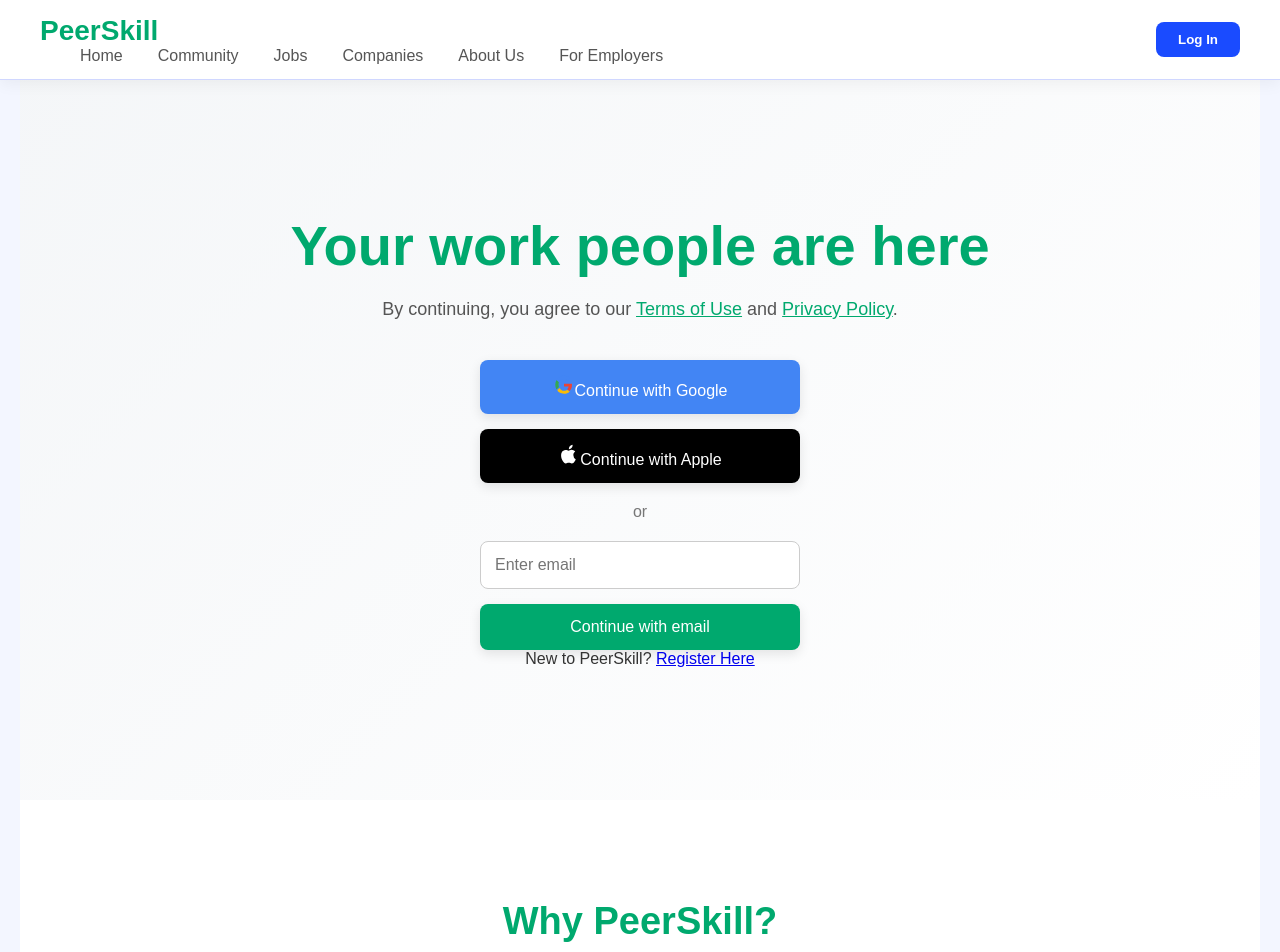
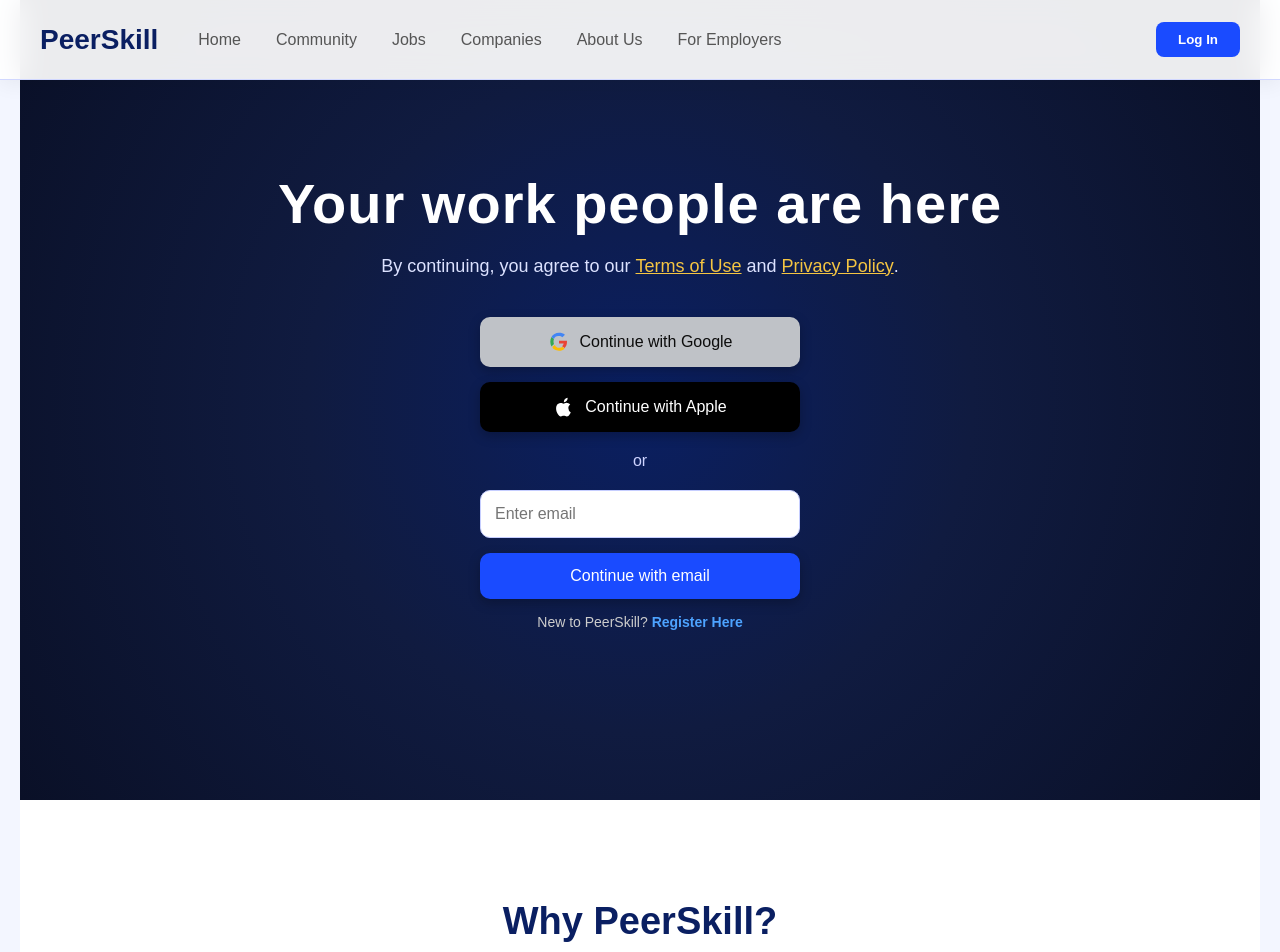
Before and after one commit to Amaan-Mujawar/PeerSkill-Platform, a React (Vite) app in the folder PeerSkill/: page / in a window 1280 px wide. Shown: the top 952 px of the page. Built offline with nearby package versions, Linux system fonts and the light colour scheme; no server answers.

Commit message:
Revert "Minor changes saved to local files"
This reverts commit b44a9d06e64d7b022a467572dc55199a94f70981.

```diff
--- a/PeerSkill/src/components/LandingPage.css
+++ b/PeerSkill/src/components/LandingPage.css
@@ -9,8 +9,8 @@ html, body {
   width: 100%;
   min-height: 100%;
   font-family: 'Poppins', sans-serif;
-  color: #333;
-  background: #f4f6f8;
+  color: #444;
+  background: #f3f6ff; /* very light bluish background */
   scroll-behavior: smooth;
 }
 
@@ -21,6 +21,39 @@ html, body {
   overflow-x: hidden;
   padding: 0 20px;
 }
+/* button login */
+/* Login button inside nav */
+.nav-menu .login-btn {
+  padding: 8px 18px;
+  border-radius: 8px;
+  background: #1A4BFF;     /* Sapphire Blue */
+  color: #fff !important;
+  font-weight: 600;
+  transition: 0.3s;
+  box-shadow: 0 3px 10px rgba(0,0,80,0.25);
+}
+
+.nav-menu .login-btn:hover {
+  background: #0A1F62;     /* Royal Blue Dark */
+  color: #fff;
+  transform: translateY(-2px);
+  box-shadow: 0 4px 14px rgba(0,0,60,0.35);
+}
+
+/* google,apple */
+.login-box button {
+  display: flex;
+  align-items: center;
+  justify-content: center;
+  gap: 10px;         /* space between icon and text */
+}
+
+.btn-icon {
+  display: flex;
+  align-items: center;
+}
+
+
 
 /* ================= NAVBAR ================= */
 .navbar {
@@ -30,40 +63,80 @@ html, body {
   width: 100%;
   height: 80px;
   padding: 0 40px;
+
   display: flex;
-  justify-content: space-between;
   align-items: center;
-  background: rgba(255, 255, 255, 0.95);
-  backdrop-filter: blur(10px);
-  box-shadow: 0 4px 15px rgba(0,0,0,0.05);
+  justify-content: space-between;   /* NEW: allows right item */
+
+  background: rgba(255, 255, 255, 0.92);
+  backdrop-filter: blur(14px);
+  box-shadow: 0 4px 20px rgba(0,0,0,0.06);
   z-index: 1000;
 }
+.nav-left {
+  display: flex;
+  align-items: center;
+  gap: 40px;
+}
+
+.nav-login-right {
+  margin-left: auto;
+}
+
+
 
 .nav-logo {
   font-size: 28px;
   font-weight: 700;
-  color: #00a96e;
+  color: #0A1F62; /* Royal Blue */
 }
 
 .nav-menu {
   list-style: none;
   display: flex;
   gap: 35px;
+  align-items: center;
+  margin-left: 0 !important; /* ensures left alignment */
 }
+
 
 .nav-menu li {
   cursor: pointer;
   font-weight: 500;
   color: #555;
-  white-space: nowrap;
   transition: 0.3s;
 }
 
 .nav-menu li:hover {
-  color: #00a96e;
+  color: #1A4BFF; /* Sapphire glow */
 }
 
-/* ================= HERO / FULLSCREEN LOGIN ================= */
+.login-btn {
+  padding: 10px 22px;
+  border: none;
+  border-radius: 8px;
+  background: #1A4BFF;        /* Sapphire Blue */
+  color: #fff;
+  font-weight: 600;
+  font-size: 15px;
+  cursor: pointer;
+  transition: 0.25s ease;
+  box-shadow: 0 4px 12px rgba(0, 0, 80, 0.25);
+  white-space: nowrap;        /* keeps it tidy */
+}
+
+.login-btn:hover {
+  background: #0A1F62;        /* Royal Blue - dark */
+  transform: translateY(-2px);
+  box-shadow: 0 6px 18px rgba(0, 0, 60, 0.35);
+}
+
+.login-btn:active {
+  transform: translateY(0);
+  box-shadow: 0 3px 10px rgba(0, 0, 60, 0.25);
+}
+
+/* ================= HERO ================= */
 .hero {
   width: 100%;
   min-height: 100vh;
@@ -72,39 +145,42 @@ html, body {
   align-items: center;
   flex-direction: column;
   text-align: center;
-  background: linear-gradient(135deg, #f4f6f8, #ffffff);
+  background: radial-gradient(circle at center,
+    #0A1F62 0%,        /* deep royal blue center */
+    #101b40 45%,
+    #0a1027 100%      /* deep dark fade */
+  );
+  padding-top: 80px;
   padding: 0 20px;
-  padding-top: 80px; /* space for fixed navbar */
-  z-index: 0;
 }
 
 .hero-content {
   max-width: 900px;
   margin: 0 auto;
-  z-index: 1;
 }
 
 .hero-content h1 {
   font-size: 56px;
   font-weight: 700;
   margin-bottom: 20px;
-  color: #00a96e;
-  line-height: 1.2;
+  color: #FFFFFF; /* white title on dark royal bg */
+  letter-spacing: 1px;
 }
 
 .hero-content p {
   font-size: 18px;
-  color: #555;
+  color: #dce2ff;
   margin-bottom: 40px;
 }
 
 .link {
-  color: #00a96e;
+  color: #F5C542; /* golden accent */
   cursor: pointer;
+  font-weight: 500;
   text-decoration: underline;
 }
 
-/* Login Box */
+/* ================= LOGIN BOX ================= */
 .login-box {
   display: flex;
   flex-direction: column;
@@ -115,42 +191,67 @@ html, body {
 .login-box button {
   width: 320px;
   padding: 14px;
-  border-radius: 8px;
+  border-radius: 10px;
   border: none;
   font-weight: 500;
   cursor: pointer;
   transition: all 0.3s;
   font-size: 16px;
-  box-shadow: 0 4px 12px rgba(0,0,0,0.1);
+  box-shadow: 0 4px 12px rgba(0,0,0,0.25);
 }
 
-.google-btn { background: #4285f4; color: #fff; }
+.google-btn { background: #bfc2c7; color: #0d0d0d; }
 .apple-btn { background: #000; color: #fff; }
-.email-btn { background: #00a96e; color: #fff; }
+
+.email-btn {
+  background: #1A4BFF; /* Sapphire Blue */
+  color: #fff;
+}
+.register-text {
+  margin-top: 15px;
+  text-align: center;
+  font-size: 14px;
+  color: #ccc;        /* light gray text */
+}
+
+.register-text a {
+  color: #4da3ff;     /* soft sky blue */
+  font-weight: 600;
+  text-decoration: none;
+}
+
+.register-text a:hover {
+  text-decoration: underline;
+}
 
 .login-box button:hover {
-  opacity: 0.9;
-  transform: translateY(-2px);
+  transform: translateY(-3px);
+  opacity: 0.95;
 }
 
-.or { margin: 5px 0; color: #777; font-weight: 500; }
+.or {
+  margin: 5px 0;
+  color: #cdd3ff;
+  font-weight: 500;
+}
 
 .email-input {
   padding: 14px;
   width: 320px;
-  border-radius: 8px;
-  border: 1px solid #ccc;
+  border-radius: 10px;
+  background: #fff;
+  border: 1px solid #c6ceff;
   font-size: 16px;
   transition: 0.3s;
 }
 
 .email-input:focus {
-  border-color: #00a96e;
+  border-color: #1A4BFF;
+  box-shadow: 0 0 8px rgba(26, 75, 255, 0.4);
   outline: none;
-  box-shadow: 0 0 8px rgba(0, 169, 110, 0.2);
 }
 
-/* ================= ABOUT, HOW, STATS ================= */
+/* ================= SECTIONS ================= */
 .about-section, .how-section, .stats-section {
   width: 100%;
   padding: 100px 20px;
@@ -158,13 +259,13 @@ html, body {
 }
 
 .about-section { background: #fff; }
-.stats-section { background: #f9f9f9; }
+.stats-section { background: #f3f6ff; }
 
 .about-section h2,
 .how-section h2,
 .stats-section h2 {
   font-size: 38px;
-  color: #00a96e;
+  color: #0A1F62; /* Royal Blue */
   margin-bottom: 60px;
 }
 
@@ -175,29 +276,30 @@ html, body {
   gap: 30px;
 }
 
+/* CARDS */
 .feature-card, .step-box, .stat-card {
   background: #fff;
   border-radius: 16px;
   padding: 30px;
-  box-shadow: 0 8px 20px rgba(0,0,0,0.08);
-  transition: all 0.3s;
+  box-shadow: 0 8px 20px rgba(0,0,60,0.08);
+  transition: 0.3s;
   max-width: 300px;
   flex: 1 1 250px;
+  border-top: 4px solid #1A4BFF; /* sapphire edge */
 }
 
 .feature-card:hover, .step-box:hover, .stat-card:hover {
-  transform: translateY(-8px);
-  box-shadow: 0 12px 25px rgba(0,0,0,0.15);
+  transform: translateY(-10px);
+  box-shadow: 0 12px 28px rgba(0,0,60,0.15);
 }
 
 .feature-card h3, .step-box h4 {
-  color: #00a96e;
-  margin-bottom: 15px;
+  color: #0A1F62;
 }
 
 .step-number {
   display: inline-block;
-  background: #00a96e;
+  background: #1A4BFF;
   color: white;
   font-weight: bold;
   width: 44px;
@@ -209,7 +311,7 @@ html, body {
 }
 
 .stat-card h3 {
-  color: #00a96e;
+  color: #F5C542; /* gold for stats */
   font-size: 32px;
   margin-bottom: 10px;
 }
```
